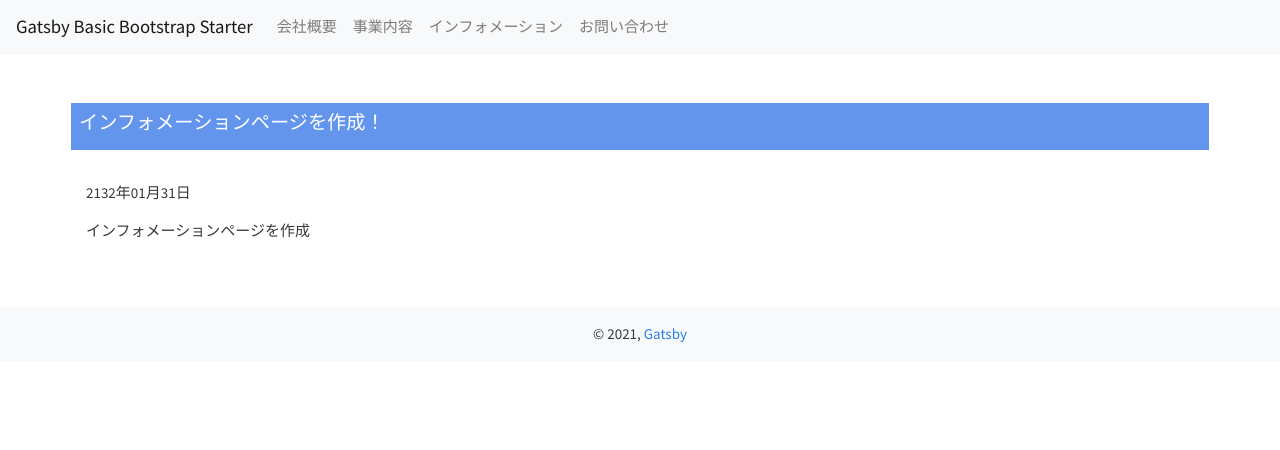
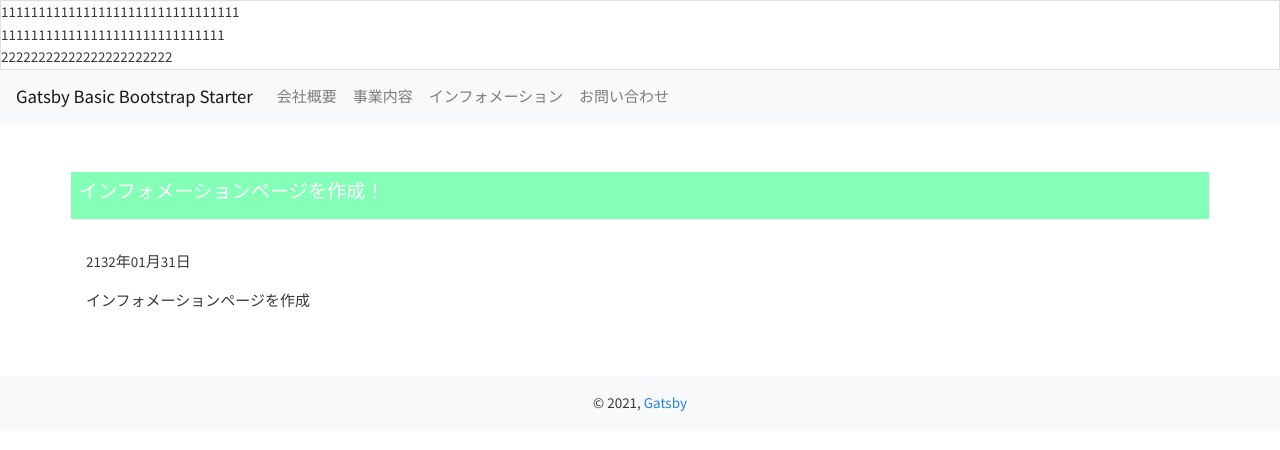
Before and after one commit to gatsby-benkyo-kai/gatsby-starter-basic-bootstrap, a Gatsby site: page /news001/ in a window 1280 px wide. Built offline with nearby package versions, Linux system fonts and the light colour scheme; Gatsby itself is replaced by a stand-in of ours.

Commit message:
componentのlayout内へカード設置

```diff
--- a/src/components/layout.js
+++ b/src/components/layout.js
@@ -2,7 +2,7 @@ import React from "react";
 import PropTypes from "prop-types";
 import { useStaticQuery, graphql } from "gatsby";
 import { Container } from "react-bootstrap";
-
+import Topcard from "./topcard";
 import Header from "./header";
 import "./layout.scss";
 
@@ -19,6 +19,8 @@ const Layout = ({ children }) => {
 
   return (
     <>
+
+    <Topcard  />
       <Header siteTitle={data.site.siteMetadata.title} />
       <main>
         <Container className="p-3">{children}</Container>
--- a/src/components/layout.scss
+++ b/src/components/layout.scss
@@ -8,7 +8,7 @@ html{
 }
 
 .title-obi {
-    background-color: cornflowerblue;
+    background-color: #84ffb7;
     color: white;
     padding: 0.5rem;
 }
--- /dev/null
+++ b/src/components/topcard.js
@@ -0,0 +1,11 @@
+//import { Link } from "gatsby";
+//import PropTypes from "prop-types";
+import React from "react";
+import { Card } from "react-bootstrap";
+
+const Topcard = () => (
+  <Card>11111111111111111111111111111111<br/>111111111111111111111111111111<br/>22222222222222222222222</Card>
+);
+
+
+  export default Topcard;
--- a/src/pages/index.js
+++ b/src/pages/index.js
@@ -2,7 +2,7 @@ import React from "react";
 import { Row, Col, Card } from "react-bootstrap";
 import Layout from "../components/layout";
 import SEO from "../components/seo";
-import { Link } from "gatsby"; // eslint-disable-line
+import { Link } from "gatsby";
 import image from "../components/image" // eslint-disable-line
 import homeImg from "../images/home.jpg"
 import jigyo1Img from "../images/jigyo1.jpg"
```
Also changed, not shown: src/images/kazaguruma.jpg (added).
